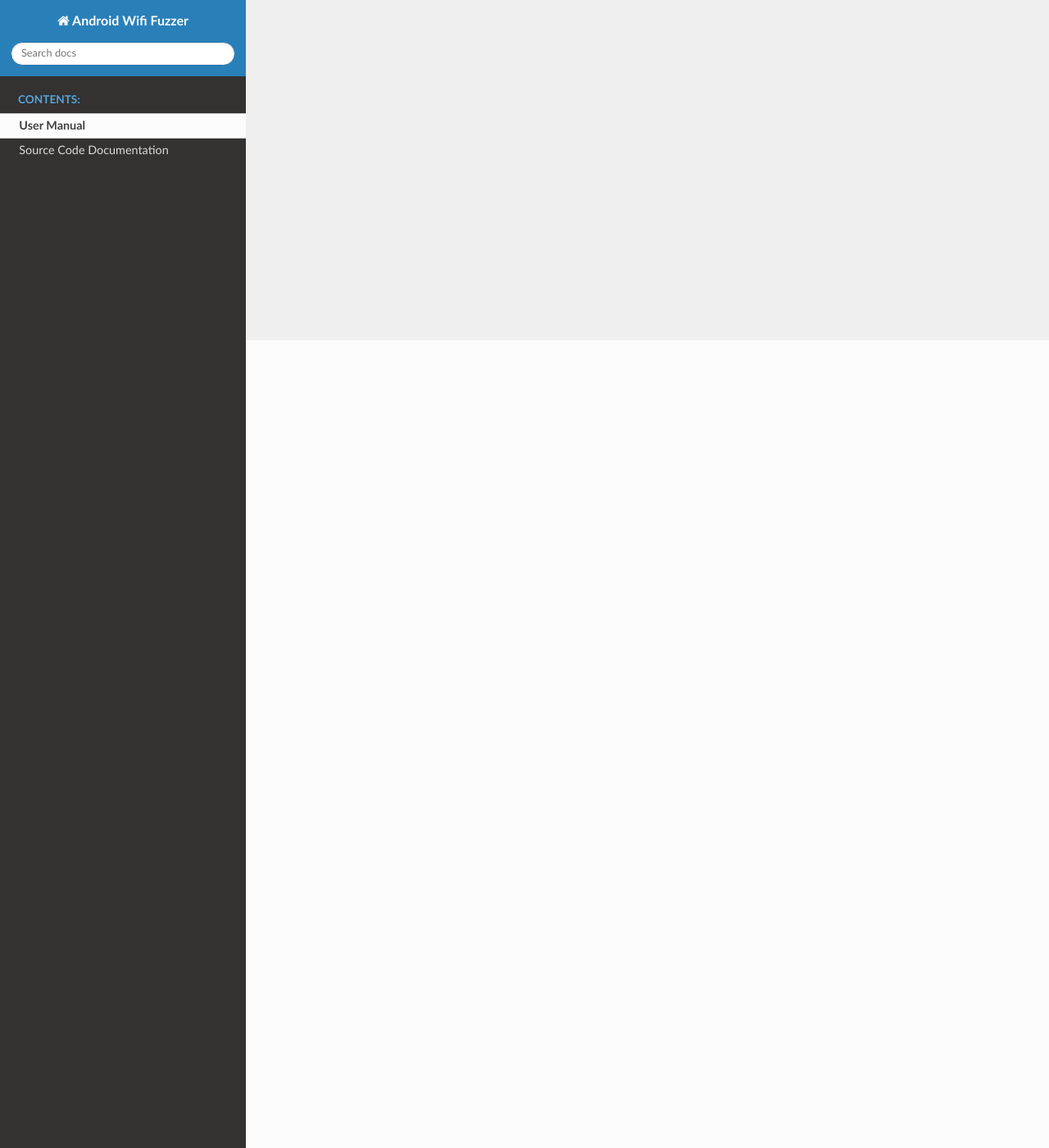
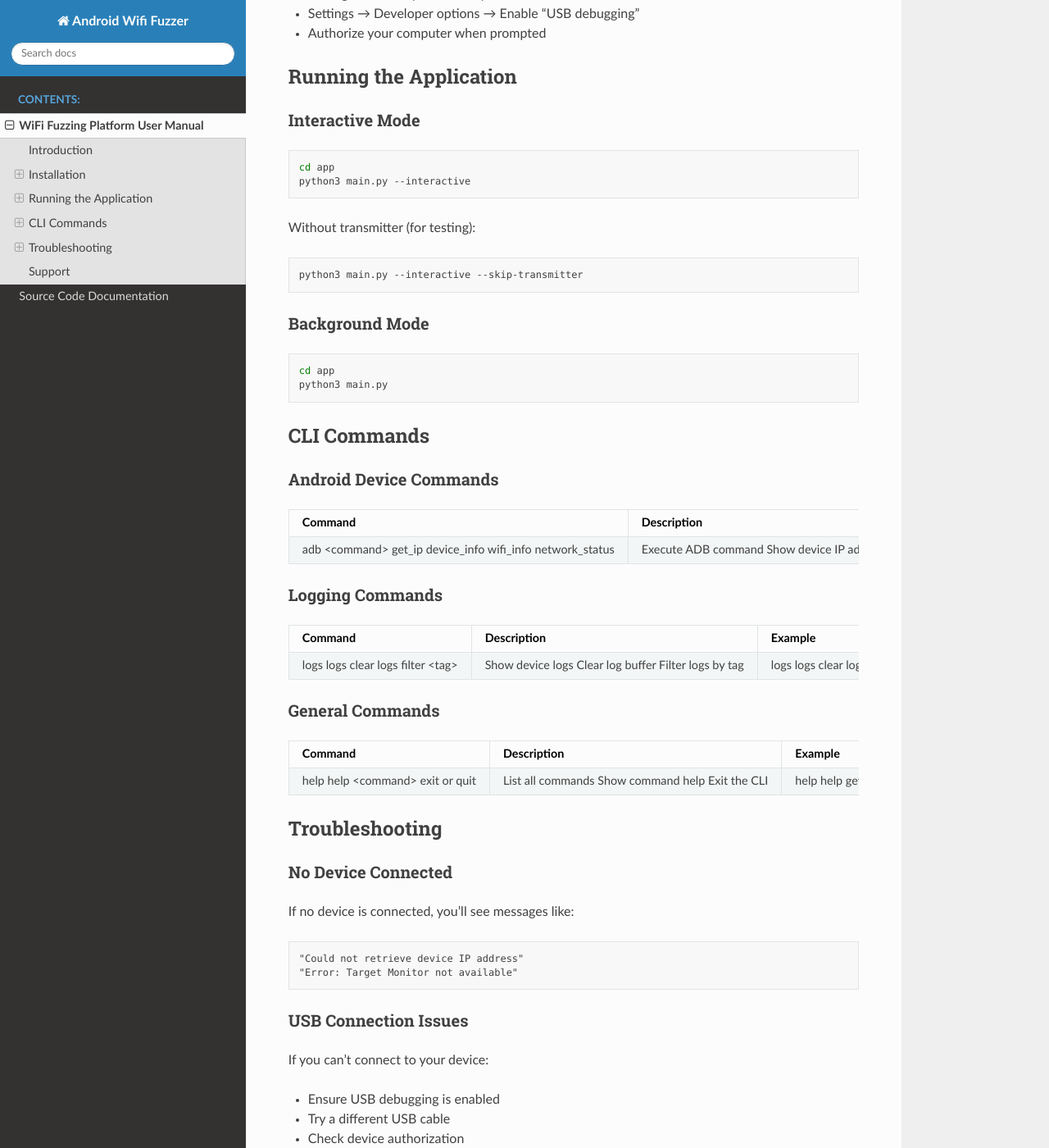
Before and after one commit to g-hurst/Android-SDR-Fuzzing, a Sphinx documentation site: the page built from docs/user_manual.rst, in a window 1280 px wide and 1400 px high, scrolled down 985 px. Shown: the whole window at 82% size. Built offline with Sphinx 7.4.7 and the Read the Docs theme 3.1.0, drawn with Linux system fonts in a browser that asks for light colours; some of the changed text lies outside the part shown.

Commit message:
user_manual

```diff
--- a/docs/user_manual.rst
+++ b/docs/user_manual.rst
@@ -1,4 +1,147 @@
-User Manual
-===========
+WiFi Fuzzing Platform User Manual
+=================================
 
-This is the user manual that we can add things to later.
+Introduction
+------------
+
+The WiFi Fuzzing Platform is a tool designed for security researchers to test Android devices for potential WiFi vulnerabilities. This platform monitors device responses to network inputs, collects logs, and analyzes behavior.
+
+Installation
+------------
+
+Prerequisites
+~~~~~~~~~~~~~
+
+- Linux operating system
+- Python 3.8 or higher
+- Android device with USB debugging enabled
+- USB cable for connecting the Android device
+
+Required Python Packages
+~~~~~~~~~~~~~~~~~~~~~~~~
+
+Install the following packages:
+
+.. code-block:: bash
+
+    apt install python3-pip
+    pip install adb-shell[usb]
+    pip install scapy
+
+Setup
+~~~~~
+
+Clone the repository:
+
+.. code-block:: bash
+
+    git clone https://github.com/g-hurst/Android-SDR-Fuzzing.git
+    cd Android-SDR-Fuzzing
+
+Enable USB debugging on your Android device:
+
+- Settings → About phone → Tap "Build number" 7 times
+- Settings → Developer options → Enable "USB debugging"
+- Authorize your computer when prompted
+
+Running the Application
+-----------------------
+
+Interactive Mode
+~~~~~~~~~~~~~~~~
+
+.. code-block:: bash
+
+    cd app
+    python3 main.py --interactive
+
+Without transmitter (for testing):
+
+.. code-block:: bash
+
+    python3 main.py --interactive --skip-transmitter
+
+Background Mode
+~~~~~~~~~~~~~~~
+
+.. code-block:: bash
+
+    cd app
+    python3 main.py
+
+CLI Commands
+------------
+
+Android Device Commands
+~~~~~~~~~~~~~~~~~~~~~~~
+
++------------------+-----------------------------+----------------------------+
+| Command          | Description                 | Example                    |
++==================+=============================+============================+
+| adb <command>    | Execute ADB command         | adb shell ls /sdcard       |
+| get_ip           | Show device IP address      | get_ip                     |
+| device_info      | Show device information     | device_info                |
+| wifi_info        | Show WiFi information       | wifi_info                  |
+| network_status   | Show connectivity info      | network_status             |
++------------------+-----------------------------+----------------------------+
+
+Logging Commands
+~~~~~~~~~~~~~~~~
+
++----------------------+-----------------------------+--------------------------+
+| Command              | Description                 | Example                  |
++======================+=============================+==========================+
+| logs                 | Show device logs            | logs                     |
+| logs clear           | Clear log buffer            | logs clear               |
+| logs filter <tag>    | Filter logs by tag          | logs filter E            |
++----------------------+-----------------------------+--------------------------+
+
+General Commands
+~~~~~~~~~~~~~~~~
+
++-------------------------+--------------------------+--------------------------+
+| Command                 | Description              | Example                  |
++=========================+==========================+==========================+
+| help                    | List all commands        | help                     |
+| help <command>          | Show command help        | help get_ip              |
+| exit or quit            | Exit the CLI             | exit                     |
++-------------------------+--------------------------+--------------------------+
+
+Troubleshooting
+---------------
+
+No Device Connected
+~~~~~~~~~~~~~~~~~~~
+
+If no device is connected, you'll see messages like:
+
+.. code-block:: text
+
+    "Could not retrieve device IP address"
+    "Error: Target Monitor not available"
+
+USB Connection Issues
+~~~~~~~~~~~~~~~~~~~~~
+
+If you can't connect to your device:
+
+- Ensure USB debugging is enabled
+- Try a different USB cable
+- Check device authorization
+- Run ``adb devices`` to verify connection
+
+Network Interface Issues
+~~~~~~~~~~~~~~~~~~~~~~~~
+
+If the transmitter fails with "No such device" error:
+
+- Use ``--skip-transmitter`` flag
+- Check network configuration
+- Verify Scapy installation
+
+Support
+-------
+
+For issues or questions, visit:
+
+`https://github.com/g-hurst/Android-SDR-Fuzzing <https://github.com/g-hurst/Android-SDR-Fuzzing
```
Also changed, not shown: 1 other file.
